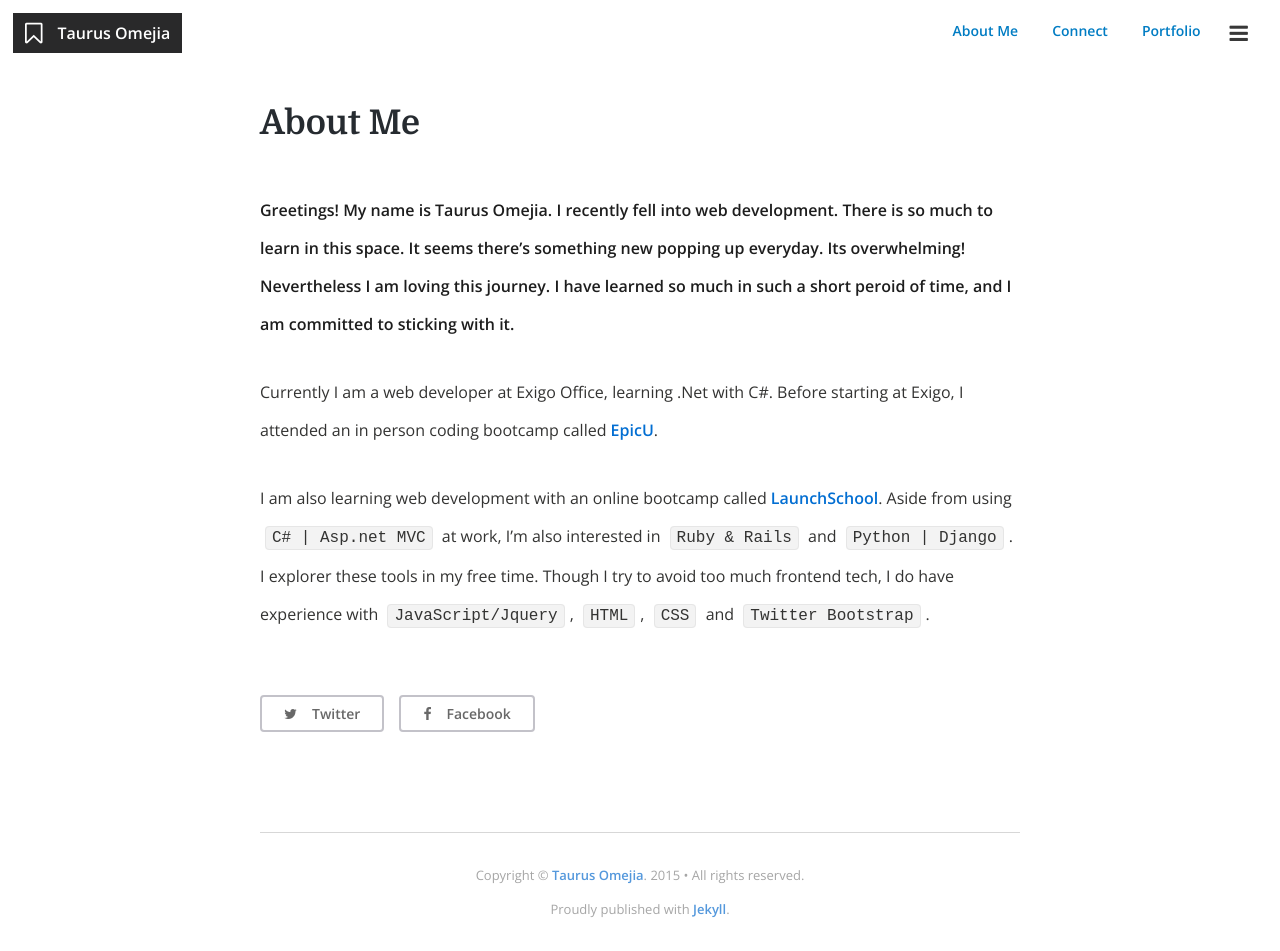
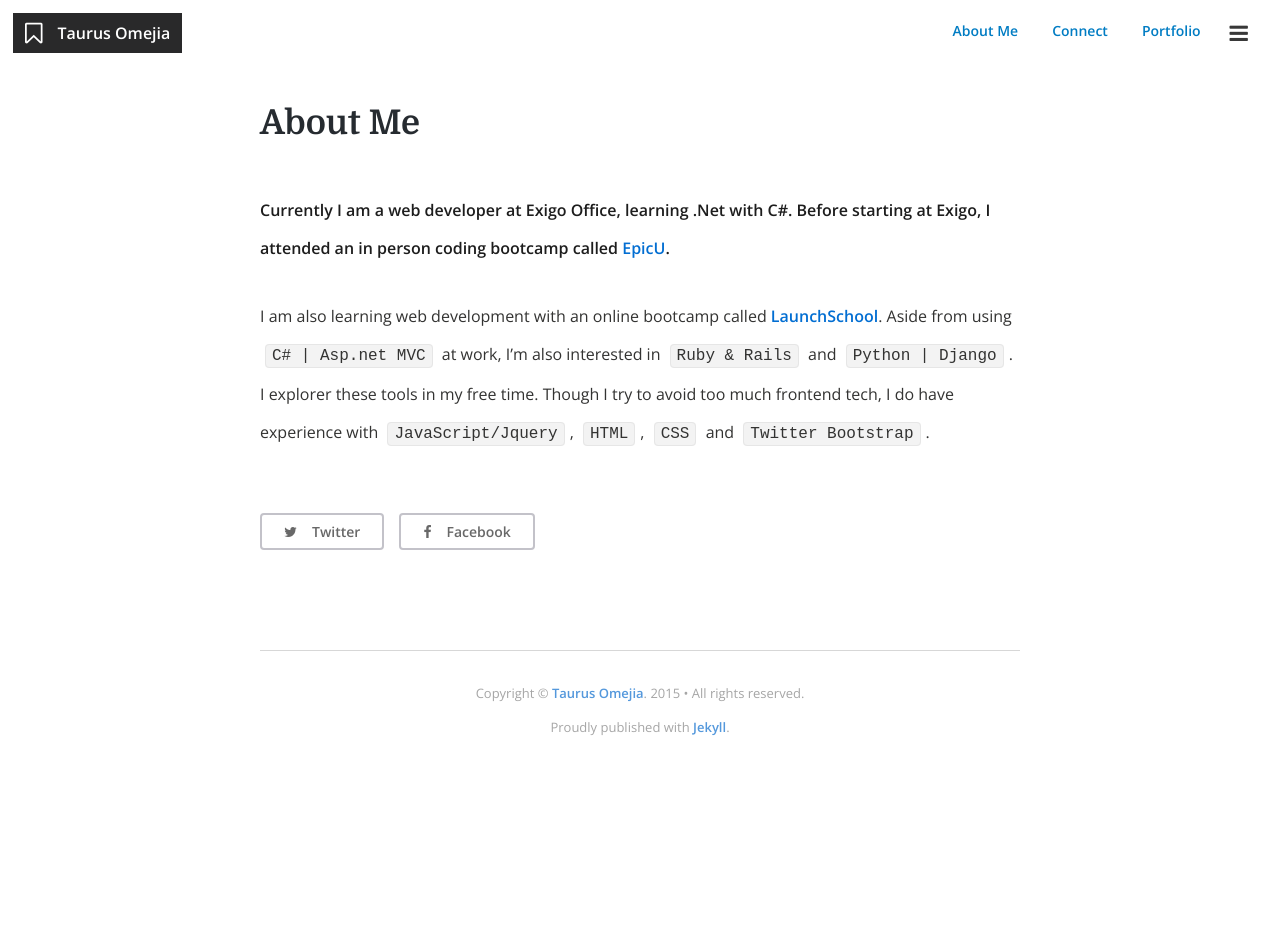
Before and after one commit to bolenton/bolenton.github.io, a Jekyll site: the page built from about.md, in a window 1280 px wide. Built offline with Jekyll 4.4.1, drawn with Linux system fonts in a browser that asks for light colours; nearby versions of some CDN libraries; comment, search, counter and statistics services are not loaded; after the commit the page ends 900 px from its top, so only the background shows below that.

Commit message:
edited about page

```diff
--- a/about.md
+++ b/about.md
@@ -4,11 +4,6 @@
 permalink: /about/
 comments: false
 ---
-
-Greetings! My name is Taurus Omejia. I recently fell into web development.
-There is so much to learn in this space. It seems there's something new popping up everyday. Its overwhelming!
-Nevertheless I am loving this journey. I have learned so much in such a short peroid of time, and I am committed
-to sticking with it.
 
 Currently I am a web developer at Exigo Office, learning .Net with C#. Before starting at Exigo, I attended an in person
 coding bootcamp called [EpicU](http://www.epicu.org/){:target="_blank"}.
```
